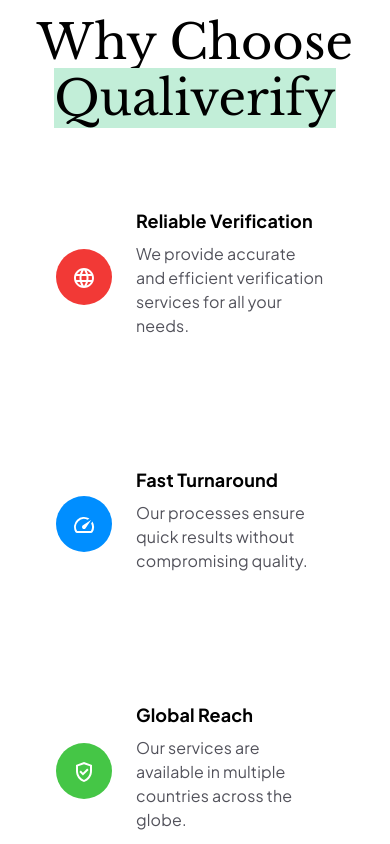
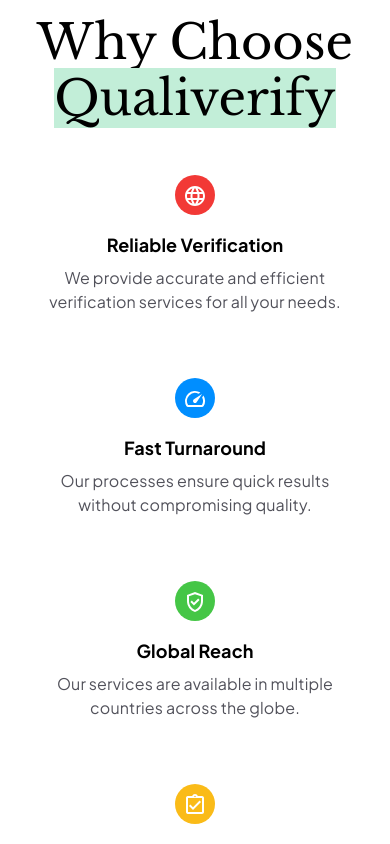
Before and after one commit to kiptanuiBoaz/qualiverify-dev, a React (Vite) app: page / in a window 390 px wide. Shown: the part 1740-2584 px from the top of the page. Built offline with nearby package versions, Linux system fonts and the light colour scheme.

Commit message:
add orders module

```diff
--- a/src/components/WhyChoose.tsx
+++ b/src/components/WhyChoose.tsx
@@ -1,4 +1,4 @@
-import { Box, Container, Typography, Grid, Card, CardContent, Icon } from '@mui/material';
+import { Box, Container, Typography, Grid, Card, CardContent, Icon, useTheme, useMediaQuery } from '@mui/material';
 import SpeedOutlinedIcon from '@mui/icons-material/SpeedOutlined';
 import LanguageIcon from '@mui/icons-material/Language';
 import GppGoodOutlinedIcon from '@mui/icons-material/GppGoodOutlined';
@@ -6,6 +6,8 @@
 import { Element } from 'react-scroll';
 
 export const WhyChoose = () => {
+    const theme = useTheme();
+    const isMobile = useMediaQuery(theme.breakpoints.down('md'));
     const features = [
         {
             icon: <LanguageIcon />,
@@ -51,12 +53,12 @@
                     >
                         Why Choose <span style={{ backgroundColor: "#C2EED8" }}>Qualiverify</span>
                     </Typography>
-                    <Grid container spacing={3}>
+                    <Grid container spacing={isMobile ? 1 : 3}>
                         {features.map((feature, index) => (
                             <Grid item xs={12} md={6} key={index}>
                                 <Card sx={{ display: "flex", boxShadow: "none", backgroundColor: "background.default" }}>
-                                    <Box sx={{ display: "flex", alignItems: "center", p: 4 }}>
-                                        <Icon sx={{ color: "#fff", p: 2, m: 1, backgroundColor: feature.bg, borderRadius: 50 }}>
+                                    <Box sx={{ display: "flex", alignItems: "center", p: isMobile ? 2 : 4, flexDirection: isMobile ? "column" : "row" }}>
+                                        <Icon sx={{ color: "#fff", p: isMobile ? 1 : 2, m: isMobile ? 0 : 1, backgroundColor: feature.bg, borderRadius: 50 }}>
                                             {feature.icon}
                                         </Icon>
 
@@ -64,11 +66,11 @@
                                             <Typography
                                                 gutterBottom
                                                 variant='h6'
-                                                sx={{ fontSize: "18px", color: "#000", fontWeight: 700, fontFamily: '"Plus Jakarta Sans", serif;' }}
+                                                sx={{ textAlign: isMobile ? "center" : "left", fontSize: "18px", color: "#000", fontWeight: 700, fontFamily: '"Plus Jakarta Sans", serif;' }}
                                             >
                                                 {feature.title}
                                             </Typography>
-                                            <Typography sx={{ color: '#52525B', fontWeight: 400, fontSize: "16px", fontFamily: '"Plus Jakarta Sans", serif;' }} >
+                                            <Typography sx={{ textAlign: isMobile ? "center" : "left", color: '#52525B', fontWeight: 400, fontSize: "16px", fontFamily: '"Plus Jakarta Sans", serif;' }} >
                                                 {feature.description}
                                             </Typography>
                                         </CardContent>
```
